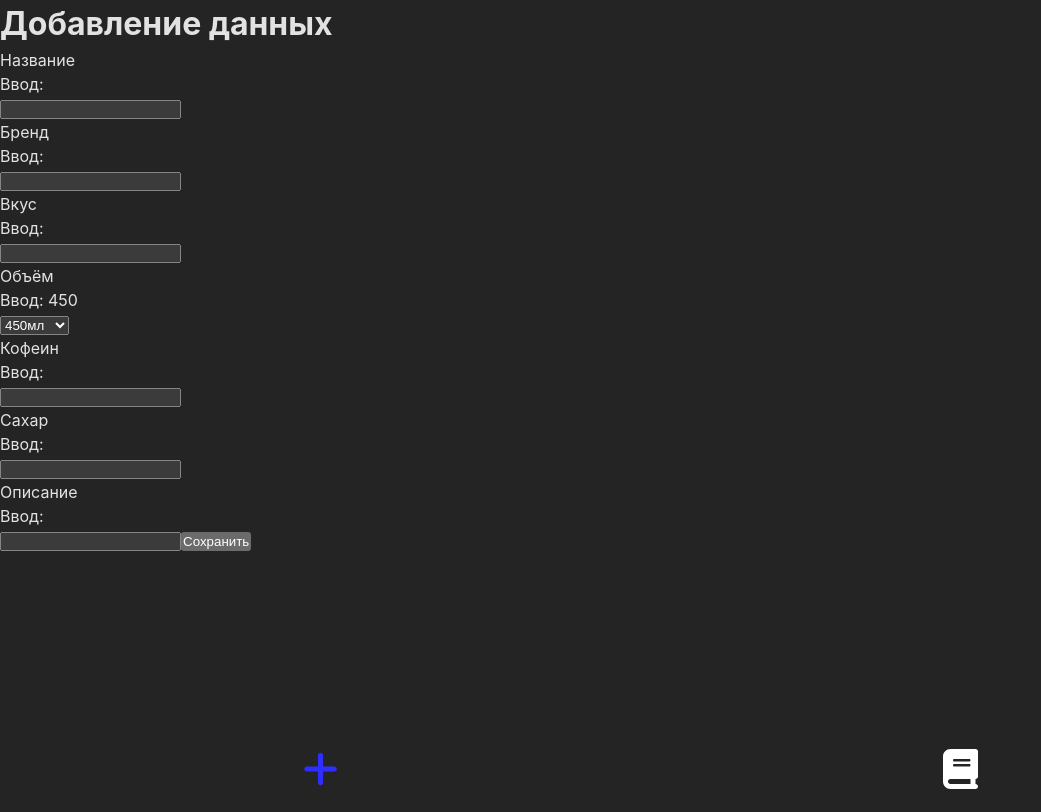
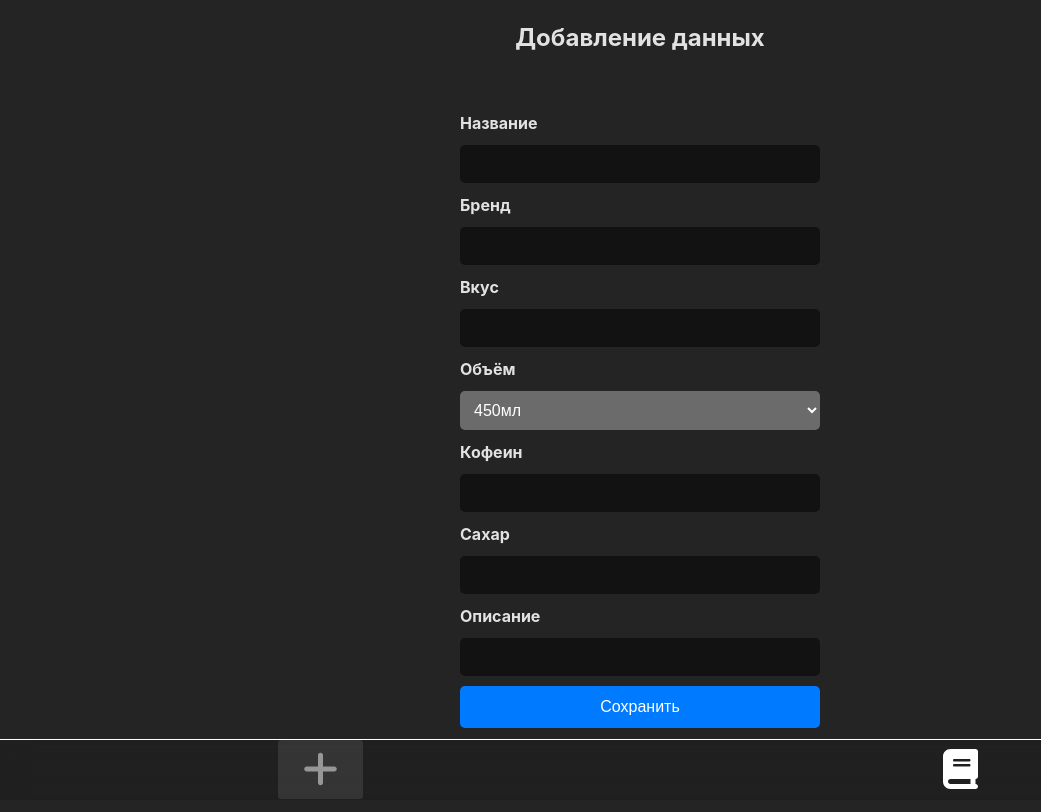
Before and after one commit to IIIWinterIII/energy-data-filling-form, a React (Vite) app: page / in a window 1280 px wide. Shown: the whole page, without its empty margins (0-1041 px from the left). Built offline with nearby package versions, Linux system fonts and the light colour scheme.

Commit message:
creation style for form

```diff
--- a/src/App.jsx
+++ b/src/App.jsx
@@ -14,7 +14,7 @@ function App() {
 
   return (
     <div className="app">
-      <main>
+      <main className="content">
         <Routes>
           <Route path="/" element={<Form />} />
           <Route path="/all" element={<All />} />
--- a/src/App.scss
+++ b/src/App.scss
@@ -4,7 +4,7 @@
 
   .content {
     flex: 1;
-    padding-bottom: 2em;
+    padding-bottom: 4em;
   }
 
   .navigation {
@@ -14,6 +14,9 @@
     width: 100%;
     font-size: 2.5em;
     display: flex;
+    backdrop-filter: blur(15px);
+    border-top: 1px solid white;
+    background-color: rgba(0, 0, 0, 0.096);
 
     .link-box {
       width: 50%;
@@ -23,6 +26,7 @@
         text-decoration: none;
         border-radius: 3px;
         padding: 5px 25px;
+        transition: background-color 0.3s ease, ;
 
         .icon {
           color: white;
@@ -31,8 +35,10 @@
       }
 
       .link.active {
+        background-color: rgba(255, 255, 255, 0.096);
+        border-radius: 3px;
         .icon {
-          color: rgb(46, 46, 255);
+          color: rgb(151, 151, 151);
         }
       }
     }
--- a/src/components/Form.jsx
+++ b/src/components/Form.jsx
@@ -2,7 +2,7 @@ import "./Form.scss";
 // import energyDrinks from "../energyDrinks.js";
 import { useEffect, useState } from "react";
 
-import noEnergetic from "../assets/image/no-energetic.png"
+import noEnergetic from "../assets/image/no-energetic.png";
 
 function Form() {
   const [dataInForm, setDataInForm] = useState([]);
@@ -16,7 +16,7 @@ function Form() {
     caffeine: "",
     sugar: "",
     description: "",
-    image: {noEnergetic},
+    image: { noEnergetic },
   });
 
   useEffect(() => {
@@ -47,7 +47,9 @@ function Form() {
 
     const newData = { ...inputData, id: newId };
 
-    setDataInForm((prevData) => prevData.length > 0 ? [...prevData, newData] : [newData]);
+    setDataInForm((prevData) =>
+      prevData.length > 0 ? [...prevData, newData] : [newData]
+    );
 
     setInputData({
       id: 0,
@@ -58,7 +60,7 @@ function Form() {
       caffeine: "",
       sugar: "",
       description: "",
-      image: {noEnergetic},
+      image: { noEnergetic },
     });
   };
 
@@ -70,7 +72,7 @@ function Form() {
         {/* Name */}
         <section>Название</section>
         {/* <p>Сохранено: {dataInForm.map((item) => item.name).join(", ")}</p> */}
-        <p>Ввод: {inputData.name}</p>
+
         <input
           type="text"
           value={inputData.name}
@@ -85,7 +87,7 @@ function Form() {
         {/* Brand */}
         <section>Бренд</section>
         {/* <p>Сохранено: {dataInForm.map((item) => item.brand.length > 0 ? item.brand : "").join(", ")}</p> */}
-        <p>Ввод: {inputData.brand}</p>
+
         <input
           type="text"
           value={inputData.brand}
@@ -100,7 +102,7 @@ function Form() {
         {/* Flavor */}
         <section>Вкус</section>
         {/* <p>Сохранено: {dataInForm.map((item) => item.brand.length > 0 ? item.brand : "").join(", ")}</p> */}
-        <p>Ввод: {inputData.flavor}</p>
+
         <input
           type="text"
           value={inputData.flavor}
@@ -115,7 +117,7 @@ function Form() {
         {/* Volume */}
         <section>Объём</section>
         {/* <p>Сохранено:{dataInForm.map((item) => item.volume).join(", ")}</p> */}
-        <p>Ввод: {inputData.volume}</p>
+
         <select
           name="select"
           onChange={(e) =>
@@ -134,7 +136,7 @@ function Form() {
 
         {/* Caffeine */}
         <section>Кофеин</section>
-        <p>Ввод: {inputData.caffeine}</p>
+
         <input
           type="text"
           value={inputData.caffeine}
@@ -148,7 +150,7 @@ function Form() {
 
         {/* Sugar */}
         <section>Сахар</section>
-        <p>Ввод: {inputData.sugar}</p>
+
         <input
           type="text"
           value={inputData.sugar}
@@ -162,7 +164,7 @@ function Form() {
 
         {/* Description */}
         <section>Описание</section>
-        <p>Ввод: {inputData.description}</p>
+
         <input
           type="text"
           value={inputData.description}
--- a/src/components/Form.scss
+++ b/src/components/Form.scss
@@ -1,8 +1,81 @@
+.container-form {
+  max-width: 400px;
+  margin: 0 auto;
+  padding: 20px;
+  border-radius: 10px;
+}
+
+h1 {
+  font-size: 1.5rem;
+  text-align: center;
+  margin-bottom: 55px;
+}
+
+form {
+  display: flex;
+  flex-direction: column;
+  gap: 10px;
+}
+
+section {
+  font-weight: bold;
+  font-size: 1rem;
+}
+
+p {
+  font-size: 0.9rem;
+  color: #666;
+}
+
+input,
+select {
+  width: 100%;
+  padding: 10px;
+  font-size: 1rem;
+  border: none;
+  border-radius: 5px;
+  outline: none;
+  transition: border 0.3s;
+
+  option {
+    font-size: 0.8rem;
+  }
+
+  &:focus {
+    border-color: #007bff;
+  }
+}
+
+button {
+  padding: 12px;
+  font-size: 1rem;
+  background: #007bff;
+  color: #fff;
+  border: none;
+  border-radius: 5px;
+  cursor: pointer;
+  transition: background 0.3s;
+
+  &:hover {
+    background: #0056b3;
+  }
+}
+
 input[type="number"]::-webkit-outer-spin-button,
 input[type="number"]::-webkit-inner-spin-button {
   -webkit-appearance: none;
+  margin: 0;
 }
 
-.container-form {
+@media (max-width: 480px) {
+  .container-form {
+    padding: 15px;
+  }
 
+  input,
+  select,
+  button {
+    font-size: 0.9rem;
+    padding: 8px;
+  }
 }
```
